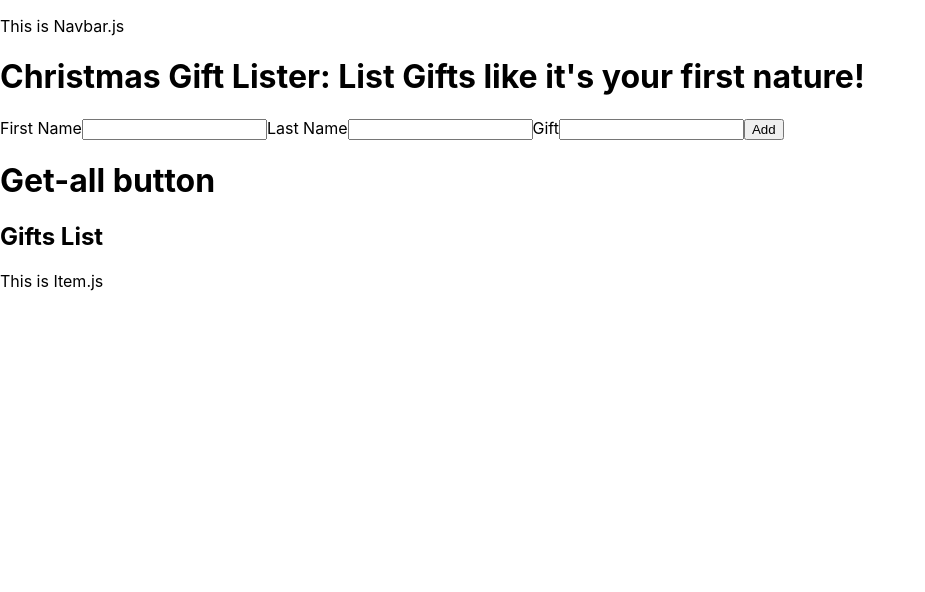
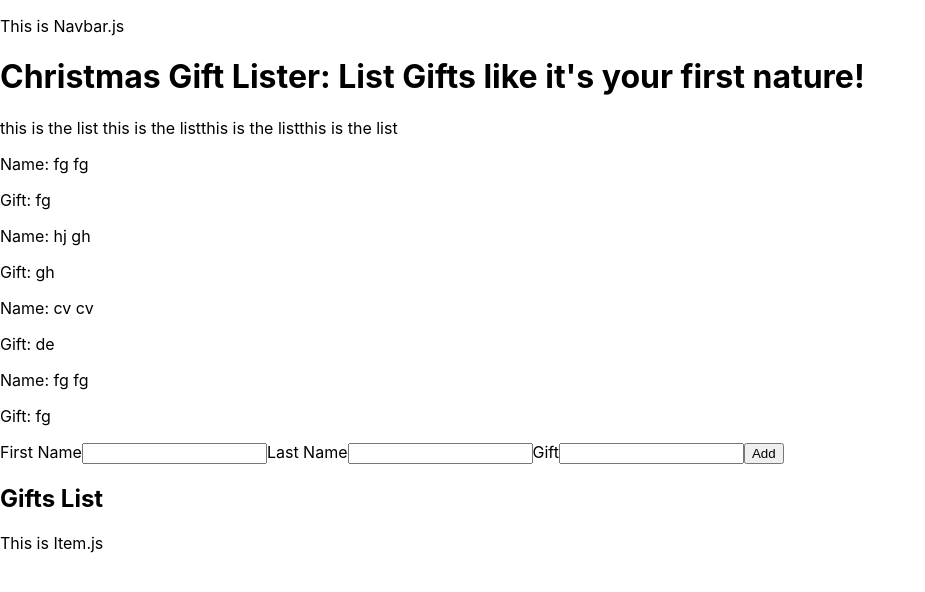
Before and after one commit to andrew-korsten/gift-lister, a React (Create React App) app: page / in a window 1280 px wide. Shown: the top 592 px of the page, without its empty margins (0-925 px from the left). Built offline with nearby package versions, Linux system fonts and the light colour scheme; data requests are answered from the project's data file.

Commit message:
state moved into Home.js from Create.js

```diff
--- a/data/db.json
+++ b/data/db.json
@@ -1,17 +1,5 @@
 {
   "items": [
-    {
-      "first-name": "Andrew",
-      "last-name": "Korsten",
-      "gift": "socks",
-      "id": 1
-    },
-    {
-      "first-name": "Elon",
-      "last-name": "Musk",
-      "gift": "blue T-shirt",
-      "id": 2
-    },
     {
       "firstName": "fg",
       "lastName": "fg",
@@ -25,28 +13,16 @@
       "id": "5"
     },
     {
-      "firstName": "h",
-      "lastName": "hj",
-      "gift": "hgh",
-      "id": "54"
+      "firstName": "cv",
+      "lastName": "cv",
+      "gift": "de",
+      "id": "72e577c2-ef6c-4193-a428-3984e4b6ec4c"
     },
     {
       "firstName": "fg",
       "lastName": "fg",
-      "gift": "4",
-      "id": "WKutglO"
-    },
-    {
-      "firstName": "fg",
-      "lastName": "fg44",
-      "gift": "44",
-      "id": "1ebd84c1-f67a-45f8-80a6-1f1647ffaccb"
-    },
-    {
-      "firstName": "fg",
-      "lastName": "fg",
-      "gift": "44",
-      "id": "ab33b055-5e34-4b25-a7b7-063d1a3d5133"
+      "gift": "fg",
+      "id": "ae29c375-0305-45b4-9db1-aed20345d9fe"
     }
   ]
 }
--- a/src/Create.js
+++ b/src/Create.js
@@ -5,14 +5,10 @@ import { v4 as uuidv4 } from 'uuid';
 
 const Create = () => {
 
-    const randomId = uuidv4();
-    console.log(randomId)
 
     const [firstName, setFirstName] = useState('');
     const [lastName, setLastName] = useState('');
     const [gift, setGift] = useState('');
-
-    const [items, setItems] = useState('');
 
 
     // A2	form handler function
@@ -77,7 +73,6 @@ const Create = () => {
     //     .catch(error => console.log('ERROR'))
     // }
 
-    console.log(items);
 
     return (<div className="create">
         {/* A1	form */}
@@ -110,8 +105,6 @@ const Create = () => {
 
         </form>
 
-        <h1>Get-all button</h1>
-        {/* <button onClick={getAllHandler}>Get all</button> */}
     </div>);
 }
 
--- a/src/Home.js
+++ b/src/Home.js
@@ -1,12 +1,55 @@
+import { useState, useEffect } from 'react';
 import Create from './Create';
 import List from './List';
 
 const Home = () => {
 
+    const [items, setItems] = useState('');
+
+
+    useEffect(() => {
+
+        // FETCH
+      fetch('http://localhost:8000/items/')
+          .then(res => {
+
+            // ERR-2, Create the if-else statement to track for the 404 errors, when I add the id for example in the url
+            if(res.ok) {
+              console.log('SUCCESS')
+            } else {
+              console.log('NOT SUCCESS')
+            }
+
+              return res.json()
+          })
+          .then(data => {
+              console.log(data)
+              setItems(data);
+          })
+          // ERR-1. Create the line to track for server/browser/fetch errors (404 is not included)
+          .catch(error => console.log('ERROR'))
+
+    }, [])
+
+      console.log(items);
+
     return (<div className="home">
         <h1>Christmas Gift Lister: List Gifts like it's your first nature!</h1>
 
-        <Create />
+        <p>this is the list this is the listthis is the listthis is the list </p>
+
+        {items &&
+
+        items.map((item) => (
+            <div className="item-container" key={item.id}>
+                <p>Name: {item.firstName} {item.lastName}</p>
+                <p>Gift: {item.gift}</p>
+            </div>
+        ))
+
+        }
+
+        <Create items={items} />
         <List />
     </div>);
 }
--- a/src/List.js
+++ b/src/List.js
@@ -1,7 +1,13 @@
+
 import Item from './Item';
 
 const List = () => {
+
+
+
     return (<div className="list">
+
+
         <h2>Gifts List</h2>
         <Item />
     </div>);
```
